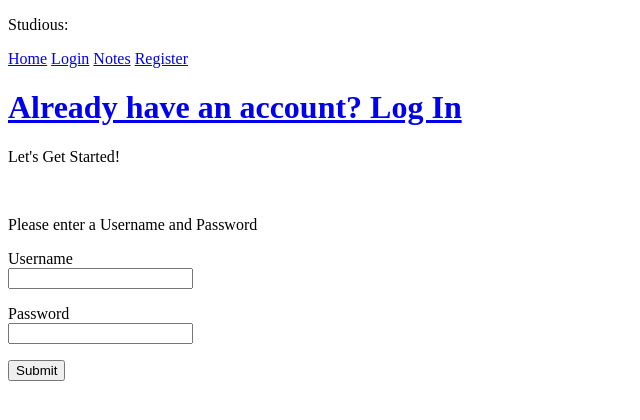
After one commit to Dokkam/CMPE131ProjectTeam4, a Python web app: template milestone2/myapp/templates/register.html in a window 1280 px wide. The commit adds this page. Shown: the top 420 px of the page, without its empty margins (0-640 px from the left). Run offline with Jinja, Linux system fonts and the light colour scheme; the template is opened without the code that fills it: most values are stand-ins (such as "Sample title", 1, 10 or a date in 2020); form fields are guessed from the names that the template uses.

Commit message:
Register Upload

```diff
--- a/milestone2/myapp/models.py
+++ b/milestone2/myapp/models.py
@@ -1,15 +1,13 @@
 from myapp import db
 from datetime import datetime
 from werkzeug.security import generate_password_hash, check_password_hash
-
 from flask_login import UserMixin
 from myapp import login
 
 
 class User(UserMixin, db.Model):
     id = db.Column(db.Integer, primary_key=True)
-    username = db.Column(db.String(64), unique=True, index=True)
-    email = db.Column(db.String(128), unique=True)
+    username = db.Column(db.String(64),unique=True, index=True)
     password = db.Column(db.String(128))
     posts = db.relationship('Post', backref='author', lazy = 'dynamic')
 
--- a/milestone2/myapp/templates/base.html
+++ b/milestone2/myapp/templates/base.html
@@ -9,10 +9,11 @@
          </head>
 	 <body>
 		 <div>
-			 <p>My Website:</p>
+			 <p>Studious:</p>
 			 <a href="/">Home</a>
 			 <a href="/login">Login</a>
 			 <a href="/notes">Notes</a>
+			 <a href="/register">Register</a>
 		 </div>
 		 {% with messages = get_flashed_messages() %}
 		 {% if messages %}
--- a/milestone2/myapp/templates/hello.html
+++ b/milestone2/myapp/templates/hello.html
@@ -1,7 +1,7 @@
 {% extends "base.html" %}
 
 {% block content %}
-<h1>Hello {{ name }}! Welcome</h1>
+<h1>Welcome</h1>
 	<p>This is your homepage</p>
 	 <p> person:{{ people.Travis }} </p>
 
--- a/milestone2/myapp/templates/login.html
+++ b/milestone2/myapp/templates/login.html
@@ -7,10 +7,10 @@
         {{ form.hidden_tag() }}
 
 	<p> {{ form.username.label }} <br>
-	    {{ form.username(size=32) }}</p>
+	    {{ form.username }}</p>
 
 	<p> {{ form.password.label }} <br>
-	    {{ form.password(size=32) }}</p>
+	    {{ form.password }}</p>
 
 	<p> {{ form.remember_me.label }} <br>
 	    {{ form.remember_me() }}</p>
--- /dev/null
+++ b/milestone2/myapp/templates/register.html
@@ -0,0 +1,24 @@
+{% extends "base.html" %}
+
+{% block content %}
+<head>
+	<title>{{ title }}</title>
+</head>
+
+<h1>
+	<a href="/login">Already have an account? Log In</a>
+</h1>
+<p>Let's Get Started!</p><br>
+<p>Please enter a Username and Password</p>
+<form method = "POST" novalidate >
+	        {{ form.hidden_tag() }}
+
+		        <p> {{ form.username.label }} <br>
+			            {{ form.username }}</p>
+			        <p> {{ form.password.label }} <br>
+				            {{ form.password }}
+
+					        <p> {{ form.submit() }} </p>
+
+</form>
+{% endblock %}
--- a/milestone2/run.py
+++ b/milestone2/run.py
@@ -1,3 +1,3 @@
-from myapp import myapp_obj
-
+from myapp import myapp_obj,db
+db.create_all()
 myapp_obj.run(debug= True)
```
Also changed, not shown: milestone2/myapp/forms.py (+6 -1 lines), milestone2/myapp/routes.py (+21 -16 lines), milestone2/myapp/app.db, 1 other file.
